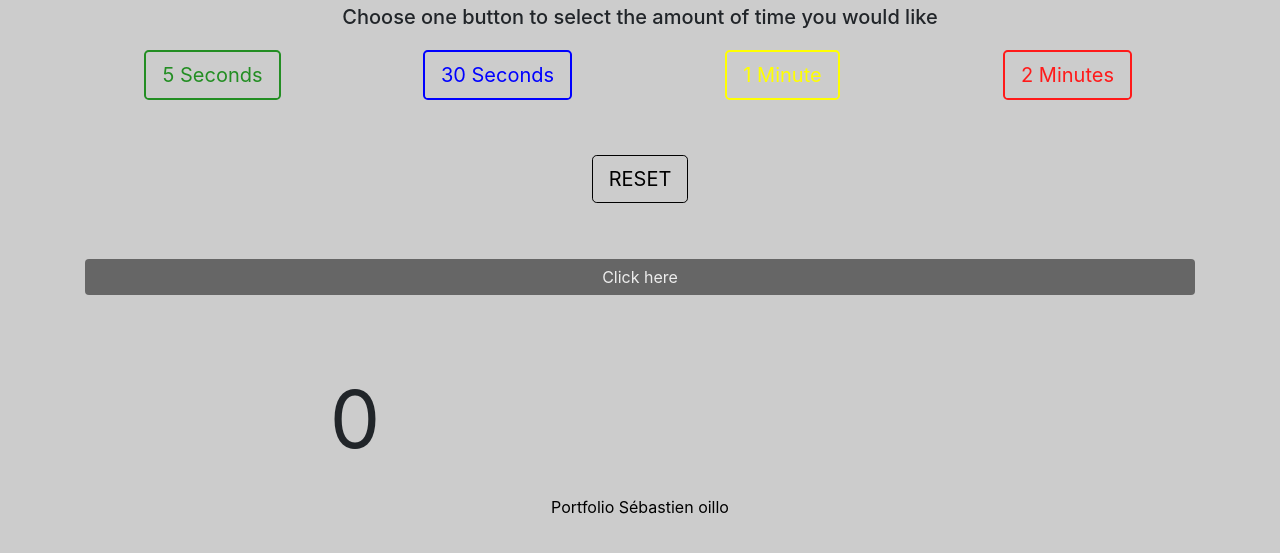
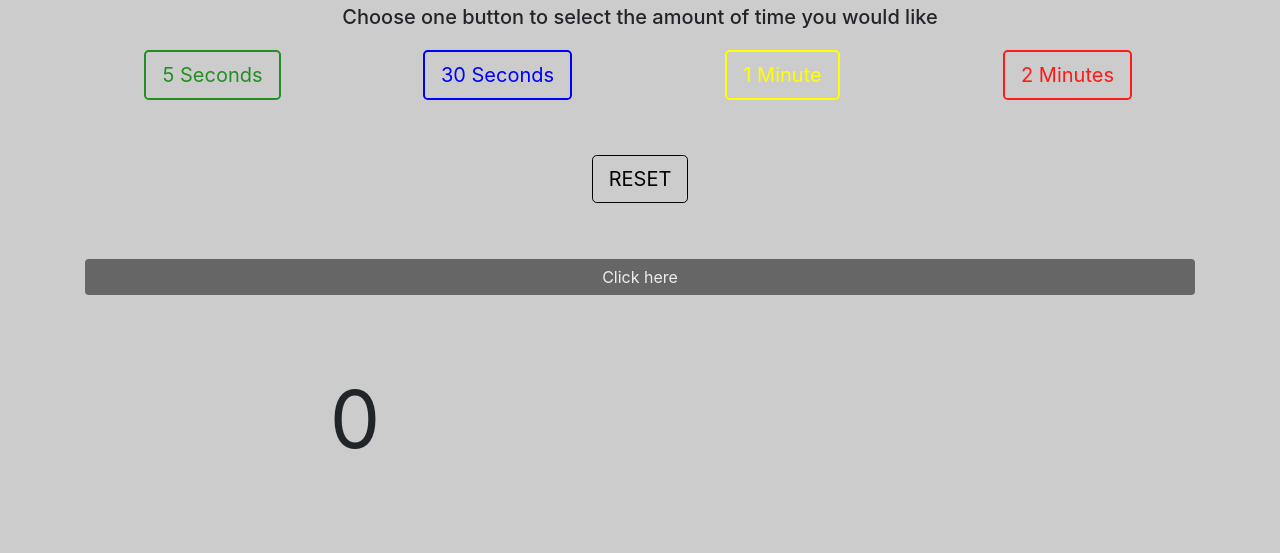
Before and after one commit to Sebast2711/clickController, a plain HTML site: page index.html in a window 1280 px wide. Shown: the part 51-604 px from the top of the page. Drawn offline with nearby package versions, Linux system fonts and the light colour scheme.

Commit message:
test backlinkcheck

```diff
--- a/index.html
+++ b/index.html
@@ -59,7 +59,6 @@
 		</div>
 	</div>
 
-	<a href="oillosebastien.com" rel="nofollow" >Portfolio Sébastien oillo</a>
 
 
     <script type="text/javascript" src="./js/main.js"></script>
```
